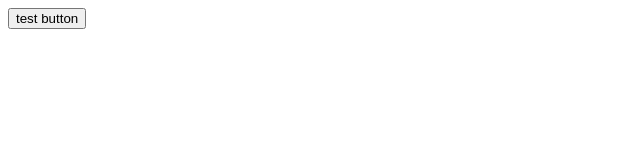
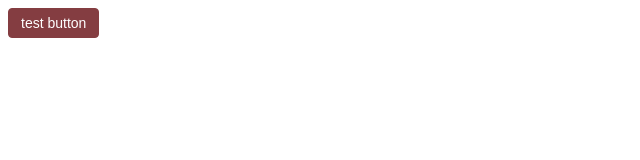
Before and after one commit to Pradip8435/corpository-token, a website: page index.html in a window 1280 px wide. Shown: the whole page, without its empty margins (0-640 px from the left). Drawn offline with Linux system fonts and the light colour scheme.

Commit message:
second commit

```diff
--- a/config.json
+++ b/config.json
@@ -1,5 +1,5 @@
 {
-    "source": ["tokens/**/*.json","output.json"],
+    "source": ["output.json"],
 
     "platforms": {
       "css": {
--- a/index.html
+++ b/index.html
@@ -5,6 +5,18 @@
     <meta http-equiv="X-UA-Compatible" content="IE=edge">
     <meta name="viewport" content="width=device-width, initial-scale=1.0">
     <title>Document</title>
+    <link rel="stylesheet" href="/build/css/_variables.css">
+
+    <style>
+        button{
+            background-color: var(--color-primary-900);
+            font-size: var(--sizing-icon-14);
+            border-radius: var(--radius-4);
+            padding: var(--spacing-button-lg);
+            color: var(--color-white-white);
+            border: 1px solid var(--color-primary-900);
+        }
+    </style>
 </head>
 <body>
     <button>test button</button>
```
Also changed, not shown: build/css/_variables.css, 1 other file.
